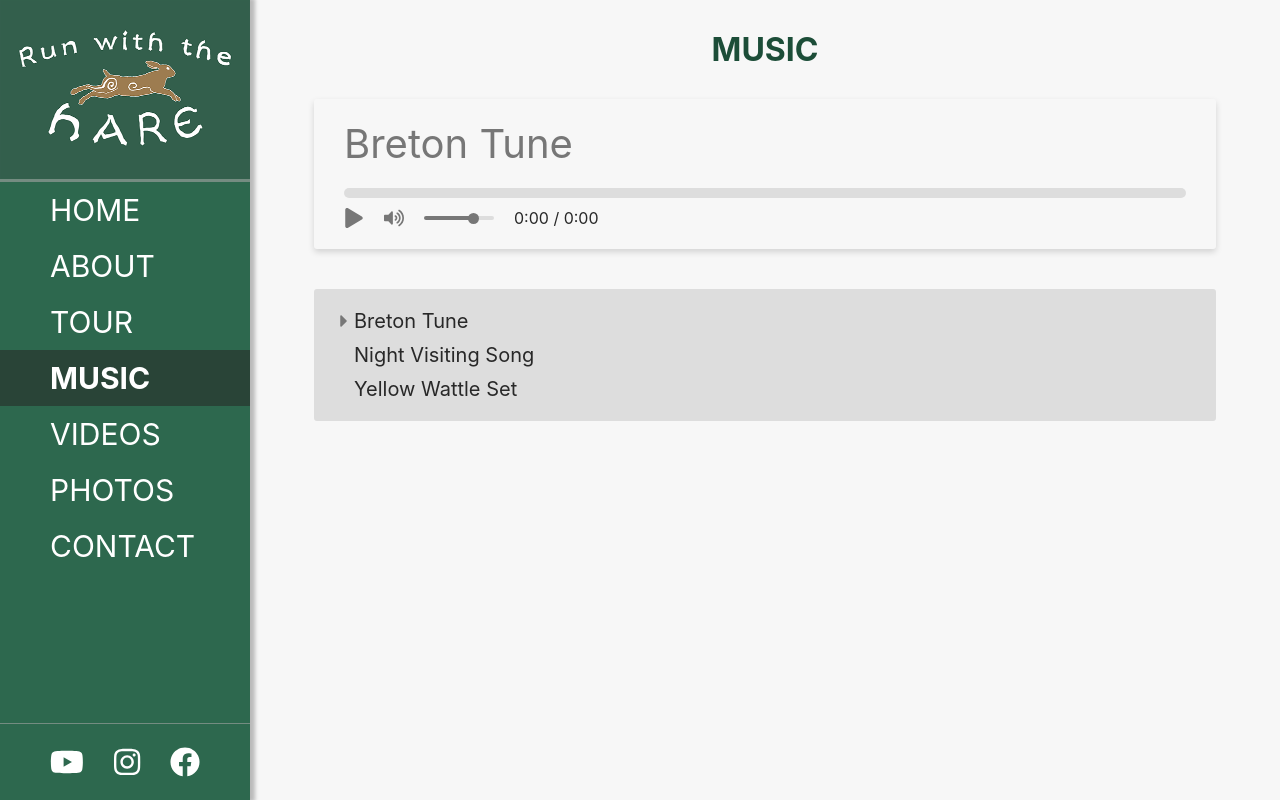
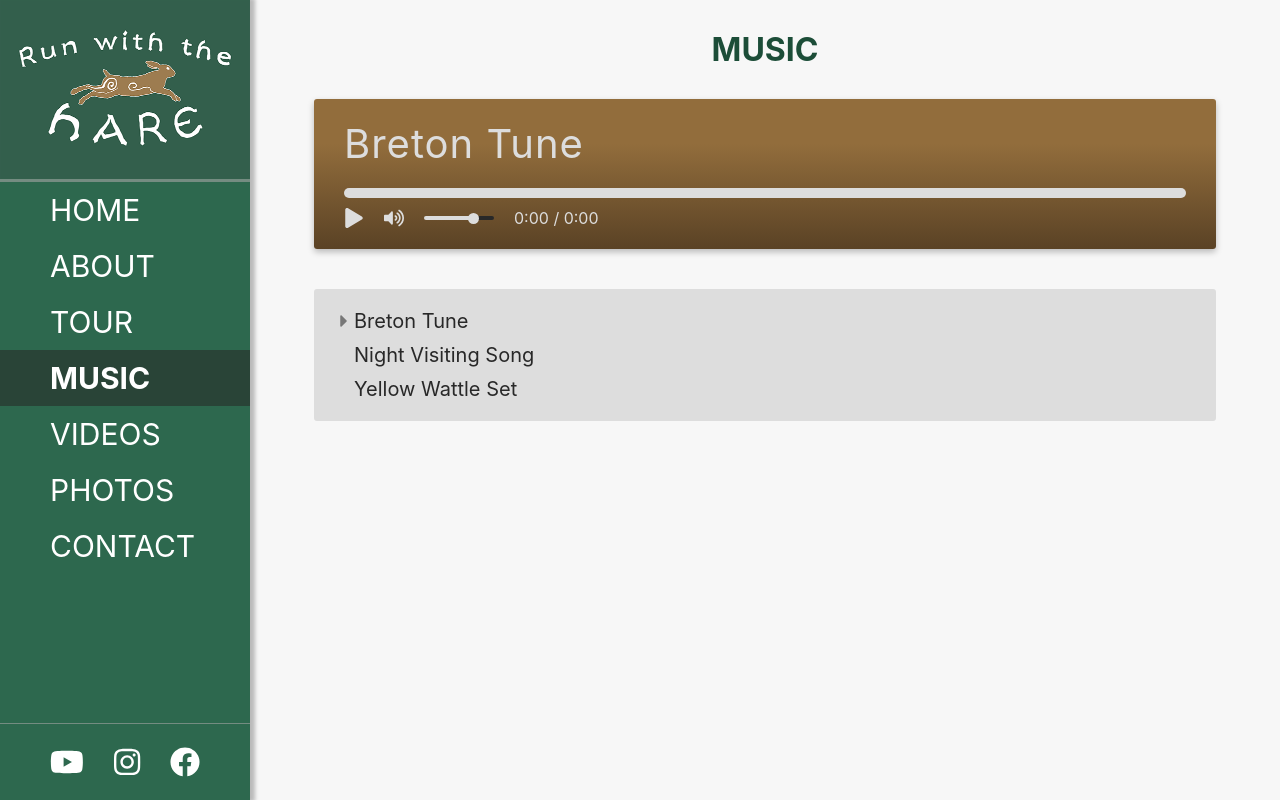
Before and after one commit to evanpowell/rwth, a Nuxt app: page /music in a window 1280 px wide. Built offline with nearby package versions, Linux system fonts and the light colour scheme.

Commit message:
update music player style

```diff
--- a/components/MusicPlayer.vue
+++ b/components/MusicPlayer.vue
@@ -112,7 +112,7 @@
 
         const percent = `${newVolume}%`
         const slider = document.getElementById('volume-input');
-        slider.style.background = `linear-gradient(to right, #777, #777 ${percent}, #ddd ${percent}, #ddd 100%`;
+        slider.style.background = `linear-gradient(to right, #ddd, #ddd ${percent}, #282828 ${percent}, #282828 100%`;
       },
       tune() {
         this.music.pause();
@@ -207,7 +207,8 @@
     padding: 2rem 3rem;
     margin-bottom: 4rem;
     border-radius: 3px;
-    box-shadow: 0 3px 6px rgba($color-black, .15);
+    background: linear-gradient($color-secondary, $color-secondary 30%, $color-secondary-dark 100%);
+    box-shadow: 0 3px 6px rgba($color-black, .25);
   }
 
   .player {
@@ -233,12 +234,12 @@
       &--icon {
         width: 2rem;
         height: 2rem;
-        color: $color-grey;
+        color: $color-grey-light;
         transition: all .15s;
       }
 
       &:hover &--icon {
-        color: $color-primary-lighter;
+        color: $color-offwhite;
       }
     }
 
@@ -257,14 +258,19 @@
 
     &__playhead {
       height: 1rem;
-      background-color: $color-primary-lighter;
-      position: relative;
+      background-color: $color-primary;
+      // position: relative;
     }
+  }
+
+  .time {
+    color: $color-grey-light;
   }
 
   .music-title {
     font-size: 4rem;
-    color: $color-grey;
+    letter-spacing: 1px;
+    color: $color-grey-light;
     padding-bottom: 2rem;
   }
 
@@ -280,7 +286,7 @@
       appearance: none;
       width: 100%;
       height: .4rem;
-      background: linear-gradient(to right, $color-grey, $color-grey 75%, $color-grey-light 75%, $color-grey-light 100%);
+      background: linear-gradient(to right, $color-grey-light, $color-grey-light 75%, $color-charcoal 75%, $color-charcoal 100%);
       border-radius: 200rem;
 
       &:hover {
@@ -296,7 +302,7 @@
         appearance: none;
         width: 1.1rem;
         height: 1.1rem;
-        background-color: $color-grey;
+        background-color: $color-grey-light;
         border-radius: 50%;
       }
 
@@ -304,7 +310,7 @@
         appearance: none;
         width: 1.1rem;
         height: 1.1rem;
-        background-color: $color-grey;
+        background-color: $color-grey-light;
         border-radius: 50%;
       }
     }
```
